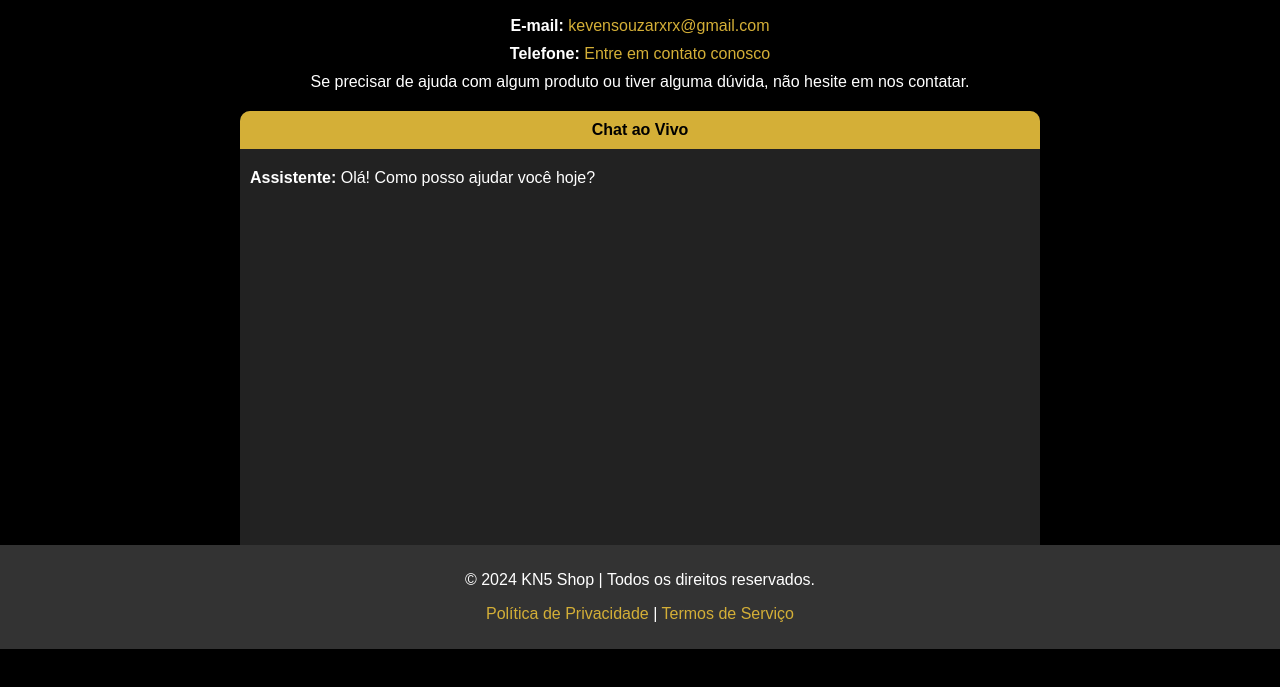
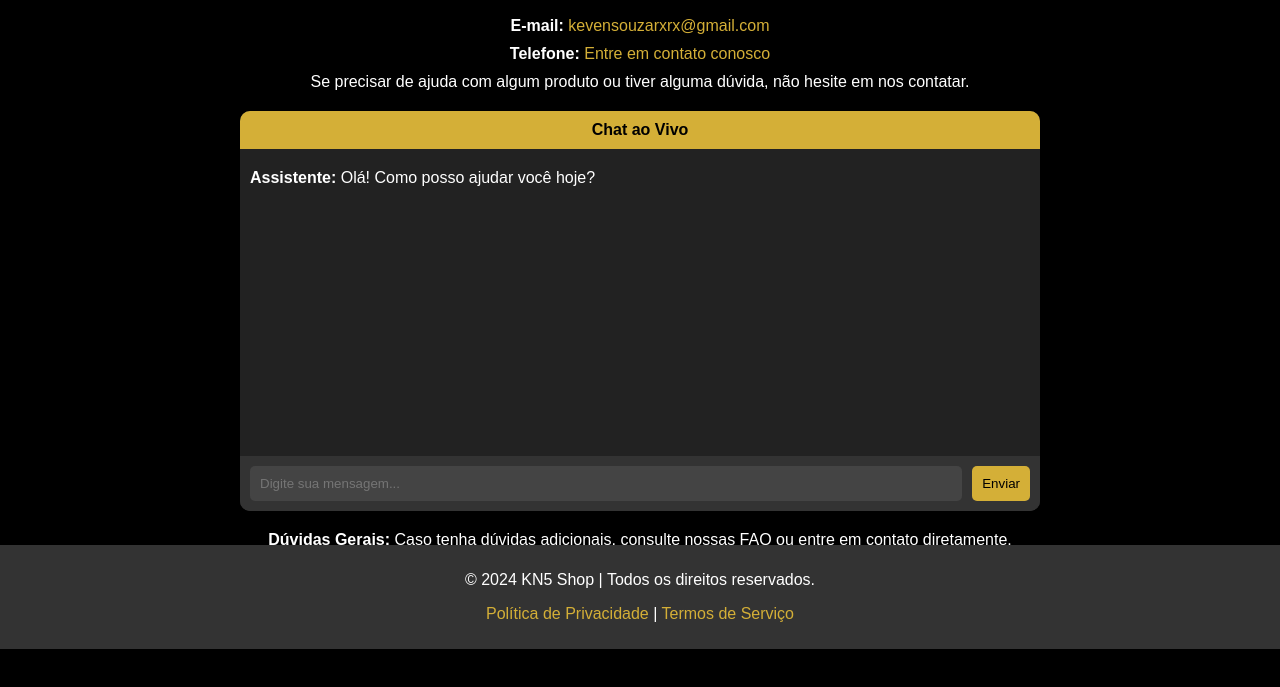
Before and after one commit to KN5Shop/KN5Shop.github.io, a plain HTML site: page support.html in a window 1280 px wide. Shown: the part 151-838 px from the top of the page. After the commit the page ends 800 px from the top, so only its background shows below. Drawn offline with Linux system fonts and the light colour scheme.

Commit message:
Atualização Suporte V11

```diff
--- a/support.html
+++ b/support.html
@@ -62,6 +62,7 @@
 
         main {
             padding: 80px 20px 20px; /* Ajustado para acomodar o cabeçalho fixo */
+            min-height: calc(100vh - 160px); /* Garante que a área principal role se necessário */
         }
 
         .support {
@@ -101,7 +102,7 @@
         .chat-widget {
             width: 100%;
             max-width: 800px;
-            height: 500px; /* Ajustado para melhor visibilidade */
+            height: 400px; /* Ajustado para melhor visibilidade */
             background-color: #333;
             color: #fff;
             border-radius: 10px;
```
